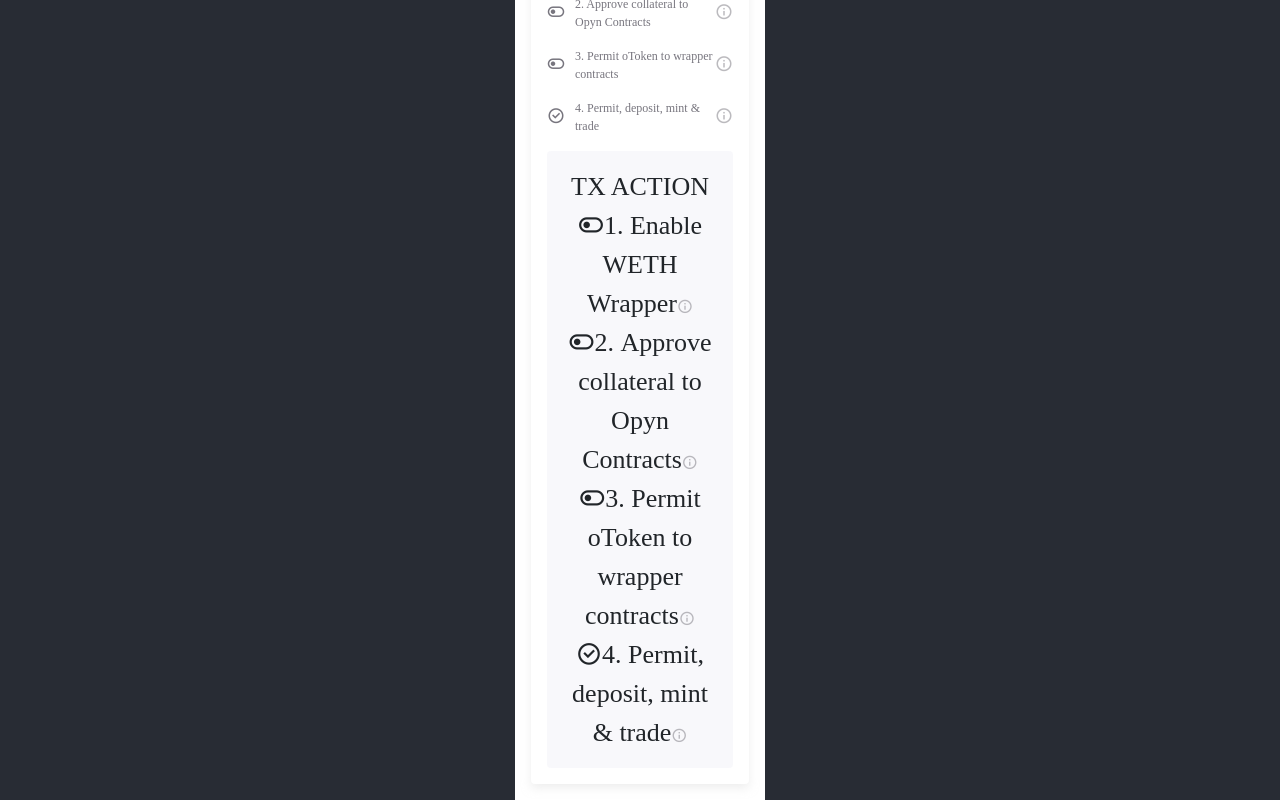
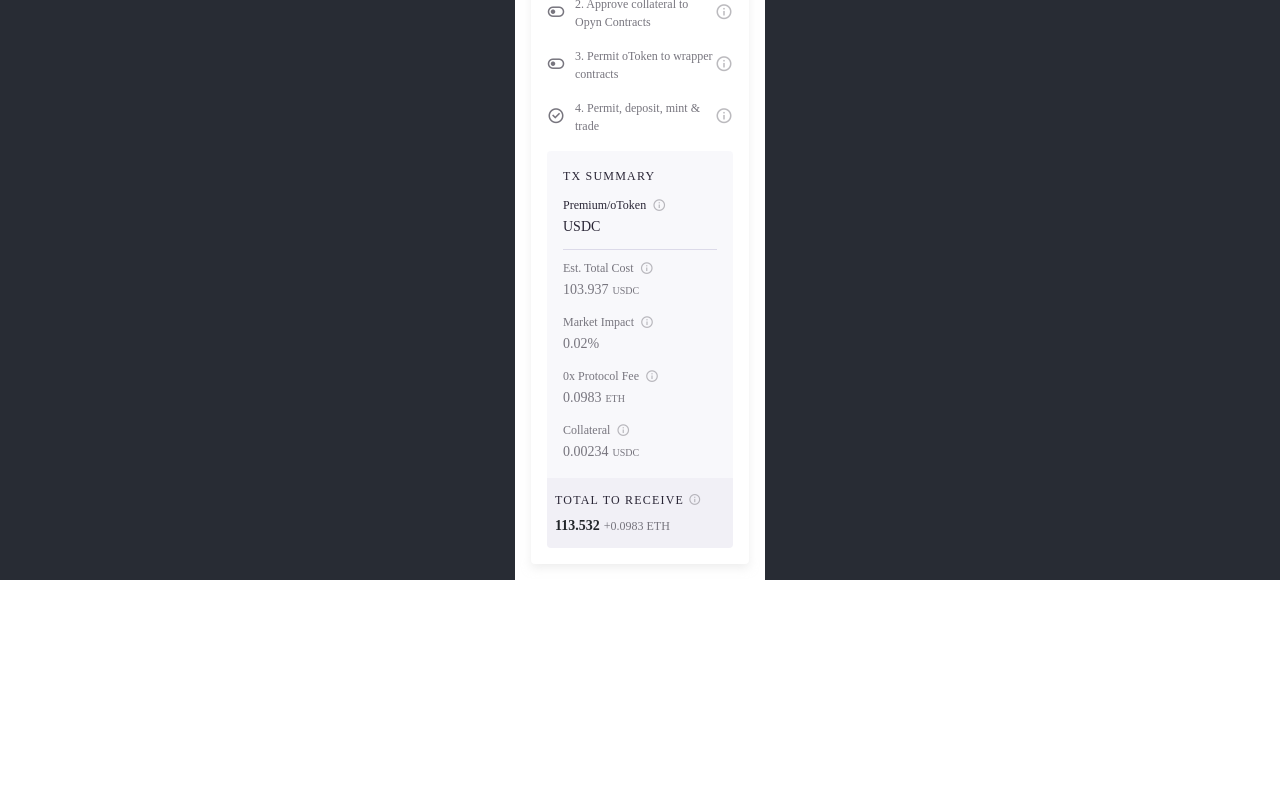
Before and after one commit to devapurva/opyn-order-card, a React (Create React App) app: page / in a window 1280 px wide. Shown: the part 847-1647 px from the top of the page. After the commit the page ends 1427 px from the top, so only its background shows below. Built offline with nearby package versions, Linux system fonts and the light colour scheme.

Commit message:
tx summary completed

```diff
--- a/src/App.css
+++ b/src/App.css
@@ -416,8 +416,109 @@
 
 .metrics .action-summary {
   background: rgb(220 218 233 / 20%);
-  border-radius: 4px;
   padding: 16px;
+  text-align: left;
+  border-top-left-radius: 4px;
+  border-top-right-radius: 4px;
+}
+
+.action-summary .action-heading {
+  font-weight: 500;
+  font-size: 12px;
+  letter-spacing: 0.1em;
+  text-transform: uppercase;
+  color: #292535;
+  margin-bottom: 10px;
+}
+
+.action-summary .sub-heading {
+  color: #292535;
+  font-weight: 500;
+  font-size: 12px;
+  display: flex;
+  flex-direction: row;
+  align-items: center;
+}
+
+.action-summary .sub-heading .info {
+  font-size: 14px;
+  margin-left: 6px;
+}
+
+.action-summary .currency {
+  font-weight: 300;
+  font-size: 14px;
+  color: #292535;
+  padding-bottom: 12px;
+  border-bottom: 1px solid #dcdae9;
+  margin-bottom: 8px;
+}
+
+.action-summary .action-list {
+  color: #77757e;
+}
+
+.action-list .list-item {
+  margin-bottom: 12px;
+}
+
+.action-list .list-item:last-child {
+  margin-bottom: 0px;
+}
+
+.action-summary .list-item .name {
+  display: flex;
+  flex-direction: row;
+  align-items: center;
+  font-weight: 500;
+  font-size: 12px;
+}
+
+.action-summary .list-item .name .info {
+  font-size: 14px;
+  margin-left: 6px;
+}
+
+.action-summary .list-item .cost {
+  display: flex;
+  flex-direction: row;
+  align-items: baseline;
+}
+
+.action-summary .list-item .cost .number {
+  font-weight: normal;
+  font-size: 14px;
+  margin-right: 4px;
+}
+
+.action-summary .list-item .cost .text {
+  font-weight: 300;
+  font-size: 10px;
+}
+
+.metrics .action-footer {
+  background: rgb(220 218 233 / 40%);
+  border-bottom-left-radius: 4px;
+  border-bottom-right-radius: 4px;
+  padding: 12px 8px;
+}
+
+.action-footer .cost {
+  display: flex;
+  flex-direction: row;
+  align-items: baseline;
+}
+
+.action-footer .cost .number {
+  font-weight: 800;
+  font-size: 14px;
+  margin-right: 4px;
+}
+
+.action-footer .cost .crypto {
+  font-weight: normal;
+  font-size: 12px;
+  color: #77757e;
 }
 
 @media (prefers-reduced-motion: no-preference) {
--- a/src/components/OrderCard/index.tsx
+++ b/src/components/OrderCard/index.tsx
@@ -202,34 +202,61 @@ const OrderCard = () => {
                 </div>
               </div>
               <div className="action-summary">
-                <div className="action-heading">TX ACTION</div>
+                <div className="action-heading">TX Summary</div>
+                <div className="sub-heading">
+                  Premium/oToken
+                  <i className="ri-information-line info"></i>
+                </div>
+                <div className="currency">USDC</div>
                 <div className="action-list">
                   <div className="list-item">
-                    <i className="ri-toggle-line right"></i>
-                    <span className="text">1. Enable WETH Wrapper</span>
-                    <i className="ri-information-line info"></i>
+                    <div className="name">
+                      <span className="text">Est. Total Cost</span>
+                      <i className="ri-information-line info"></i>
+                    </div>
+                    <div className="cost">
+                      <span className="number">103.937</span>
+                      <span className="text">USDC</span>
+                    </div>
                   </div>
                   <div className="list-item">
-                    <i className="ri-toggle-line right"></i>
-                    <span className="text">
-                      2. Approve collateral to Opyn Contracts
-                    </span>
-                    <i className="ri-information-line info"></i>
+                    <div className="name">
+                      <span className="text">Market Impact</span>
+                      <i className="ri-information-line info"></i>
+                    </div>
+                    <div className="cost">
+                      <span className="number">0.02%</span>
+                    </div>
                   </div>
                   <div className="list-item">
-                    <i className="ri-toggle-line right"></i>
-                    <span className="text">
-                      3. Permit oToken to wrapper contracts
-                    </span>
-                    <i className="ri-information-line info"></i>
+                    <div className="name">
+                      <span className="text">0x Protocol Fee</span>
+                      <i className="ri-information-line info"></i>
+                    </div>
+                    <div className="cost">
+                      <span className="number">0.0983</span>
+                      <span className="text">ETH</span>
+                    </div>
                   </div>
                   <div className="list-item">
-                    <i className="ri-checkbox-circle-line right"></i>
-                    <span className="text">
-                      4. Permit, deposit, mint & trade
-                    </span>
-                    <i className="ri-information-line info"></i>
+                    <div className="name">
+                      <span className="text">Collateral</span>
+                      <i className="ri-information-line info"></i>
+                    </div>
+                    <div className="cost">
+                      <span className="number">0.00234</span>
+                      <span className="text">USDC</span>
+                    </div>
                   </div>
+                </div>
+              </div>
+              <div className="action-footer">
+                <div className="heading">
+                  Total to Receive<i className="ri-information-line info"></i>
+                </div>
+                <div className="cost">
+                  <span className="number">113.532</span>
+                  <span className="crypto">+0.0983 ETH</span>
                 </div>
               </div>
             </div>
```
